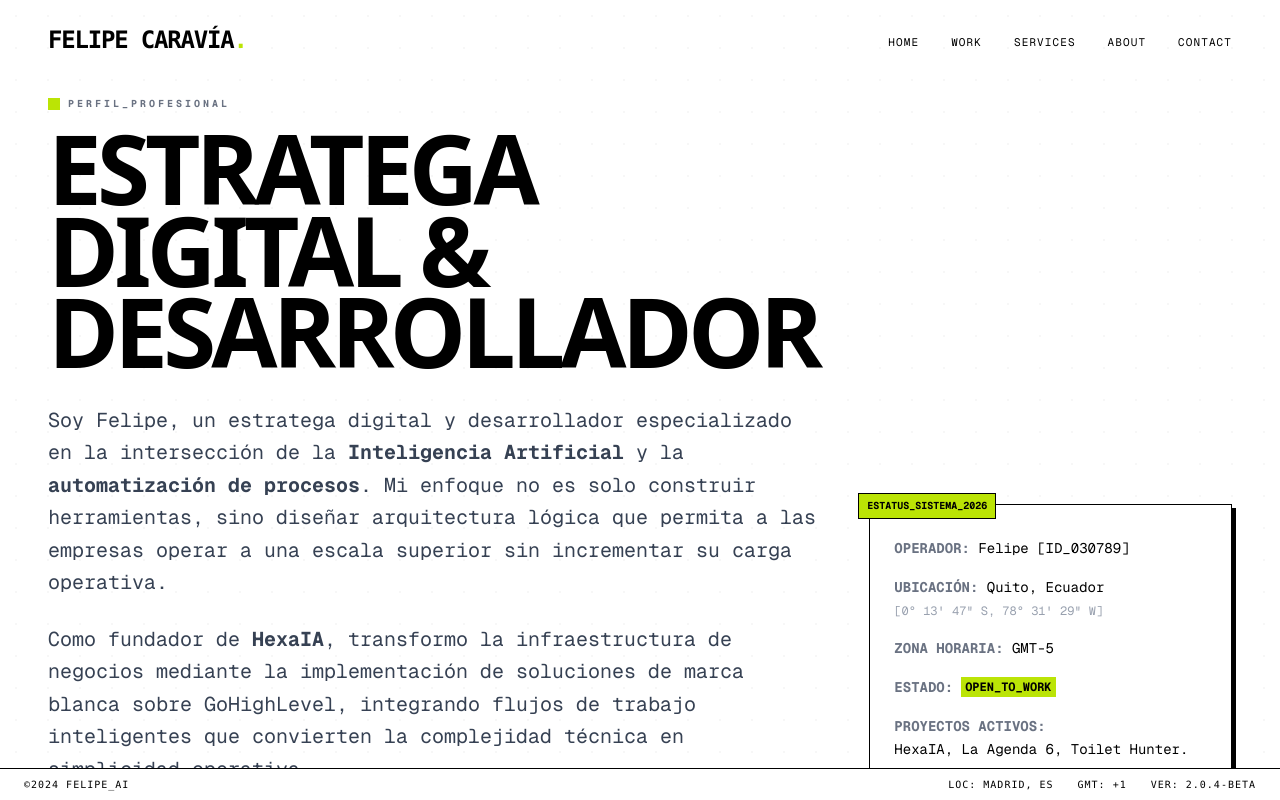
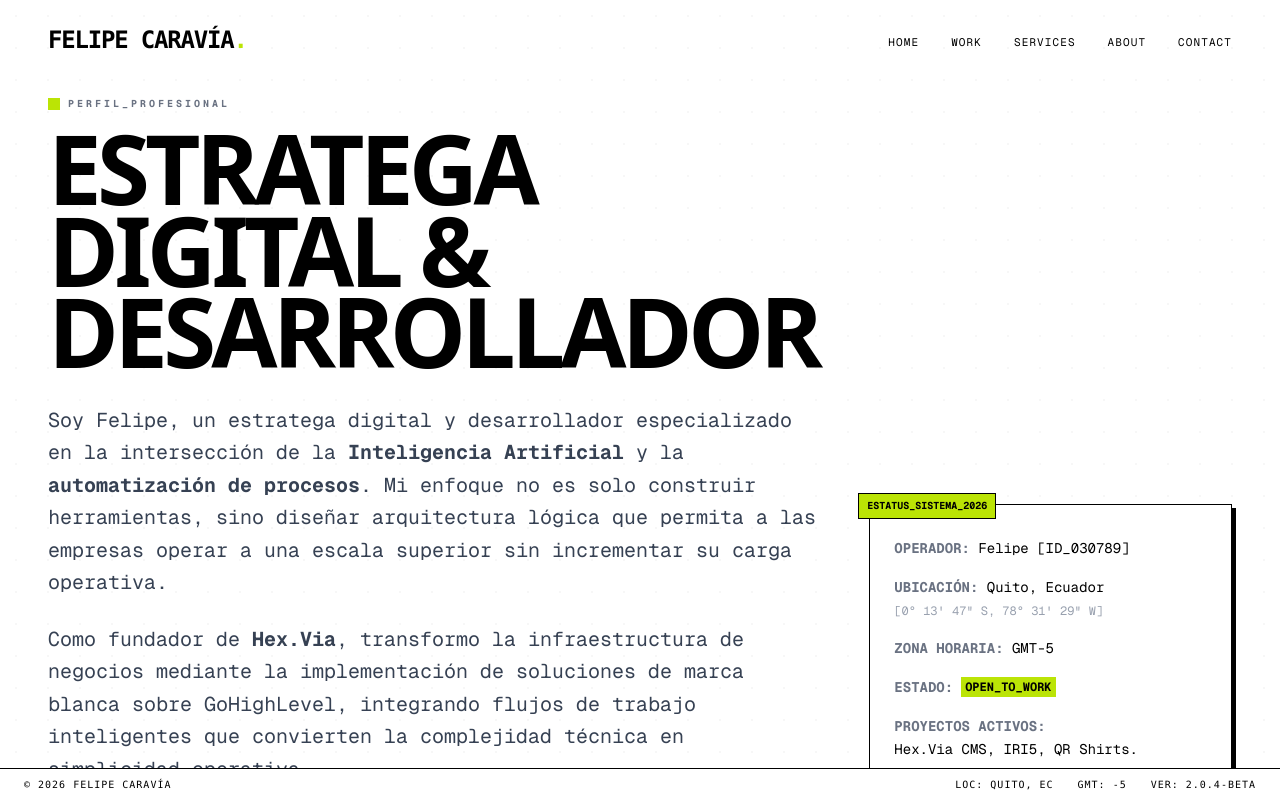
Before and after one commit to acaravia666/portafolio, a Next.js app: page /about in a window 1280 px wide. Shown: the top 800 px of the page. Built offline with nearby package versions, Linux system fonts and the light colour scheme.

Commit message:
fix: brand cleanup - Felipe Caravía identity in Footer, About, TerminalChat

```diff
--- a/src/app/about/page.tsx
+++ b/src/app/about/page.tsx
@@ -23,7 +23,7 @@ export default function About() {
             Soy Felipe, un estratega digital y desarrollador especializado en la intersección de la <strong>Inteligencia Artificial</strong> y la <strong>automatización de procesos</strong>. Mi enfoque no es solo construir herramientas, sino diseñar arquitectura lógica que permita a las empresas operar a una escala superior sin incrementar su carga operativa.
           </p>
           <p className="font-terminal text-xl max-w-3xl leading-relaxed text-gray-700 text-left">
-            Como fundador de <strong>HexaIA</strong>, transformo la infraestructura de negocios mediante la implementación de soluciones de marca blanca sobre GoHighLevel, integrando flujos de trabajo inteligentes que convierten la complejidad técnica en simplicidad operativa.
+            Como fundador de <strong>Hex.Via</strong>, transformo la infraestructura de negocios mediante la implementación de soluciones de marca blanca sobre GoHighLevel, integrando flujos de trabajo inteligentes que convierten la complejidad técnica en simplicidad operativa.
           </p>
         </AnimatedBlock>
 
@@ -52,7 +52,7 @@ export default function About() {
             </div>
             <div>
               <span className="font-bold text-gray-500">PROYECTOS ACTIVOS:</span><br/>
-              HexaIA, La Agenda 6, Toilet Hunter.
+              Hex.Via CMS, IRI5, QR Shirts.
             </div>
           </div>
         </AnimatedBlock>
--- a/src/components/Footer.tsx
+++ b/src/components/Footer.tsx
@@ -2,14 +2,14 @@ export default function Footer() {
   return (
     <footer className="fixed bottom-0 left-0 w-full bg-white border-t border-black flex justify-between items-center px-6 py-2 z-50">
       <div className="font-mono text-[10px] uppercase tracking-widest text-black">
-        ©2024 FELIPE_AI
+        © {new Date().getFullYear()} FELIPE CARAVÍA
       </div>
       <div className="flex gap-6">
         <span className="font-mono text-[10px] uppercase tracking-widest text-black hover:underline decoration-secondary-container decoration-2">
-          LOC: MADRID, ES
+          LOC: QUITO, EC
         </span>
         <span className="font-mono text-[10px] uppercase tracking-widest text-black hover:underline decoration-secondary-container decoration-2">
-          GMT: +1
+          GMT: -5
         </span>
         <span className="font-mono text-[10px] uppercase tracking-widest text-black hover:underline decoration-secondary-container decoration-2">
           VER: 2.0.4-BETA
--- a/src/components/ui/TerminalChat.tsx
+++ b/src/components/ui/TerminalChat.tsx
@@ -120,7 +120,7 @@ export default function TerminalChat() {
         {messages.map((msg, i) => (
           <div key={i} className={msg.role === 'user' ? 'text-secondary-container' : 'text-gray-300'}>
             <span className="font-terminal text-[10px] opacity-50">
-              {msg.role === 'user' ? '> YOU' : '> HEX.vIA.sys[06]'}
+              {msg.role === 'user' ? '> YOU' : '> FELIPE.AI'}
             </span>
             <p className="font-terminal text-xs leading-relaxed mt-1 whitespace-pre-wrap">{msg.content}</p>
           </div>
@@ -128,7 +128,7 @@ export default function TerminalChat() {
 
         {streamingText && (
           <div className="text-gray-300">
-            <span className="font-terminal text-[10px] opacity-50">&gt; HEX.vIA.sys[06]</span>
+            <span className="font-terminal text-[10px] opacity-50">&gt; FELIPE.AI</span>
             <p className="font-terminal text-xs leading-relaxed mt-1 whitespace-pre-wrap">
               {streamingText}
               <span className="cursor-blink" aria-hidden="true" />
```
